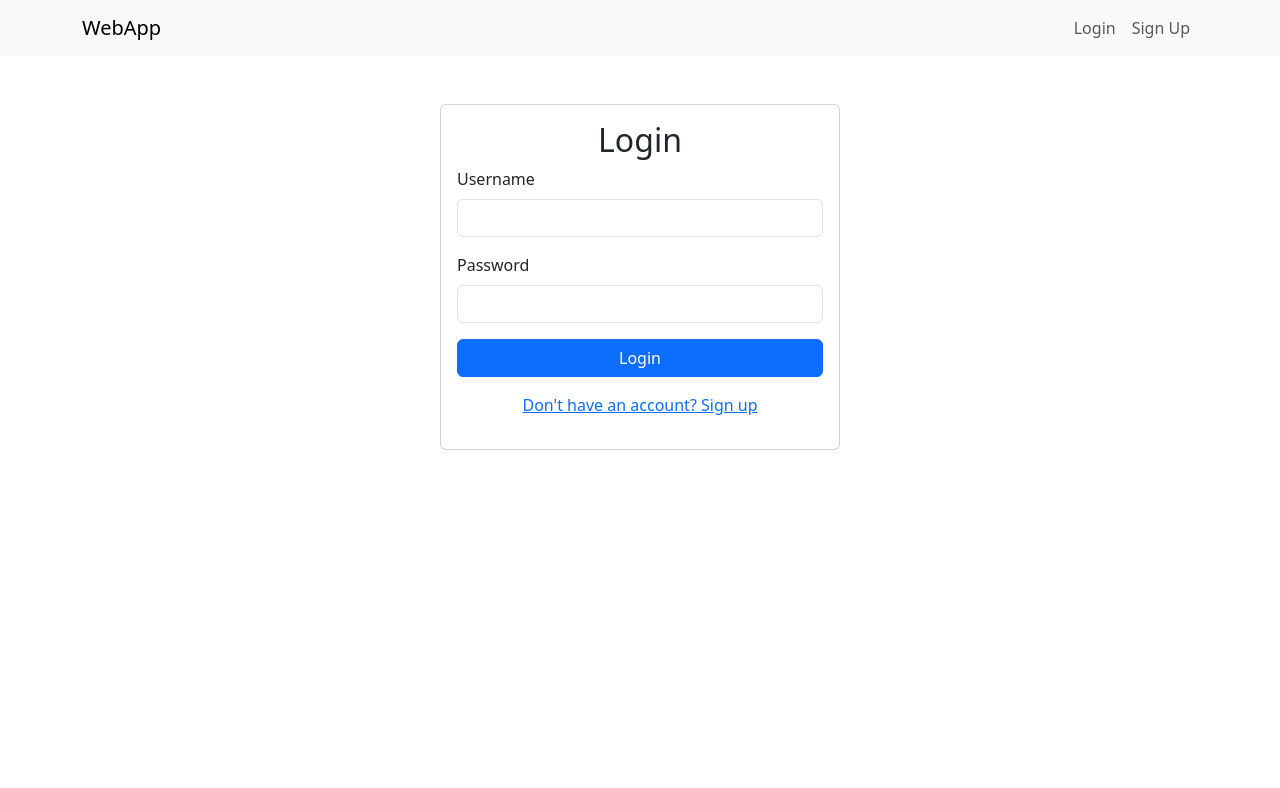
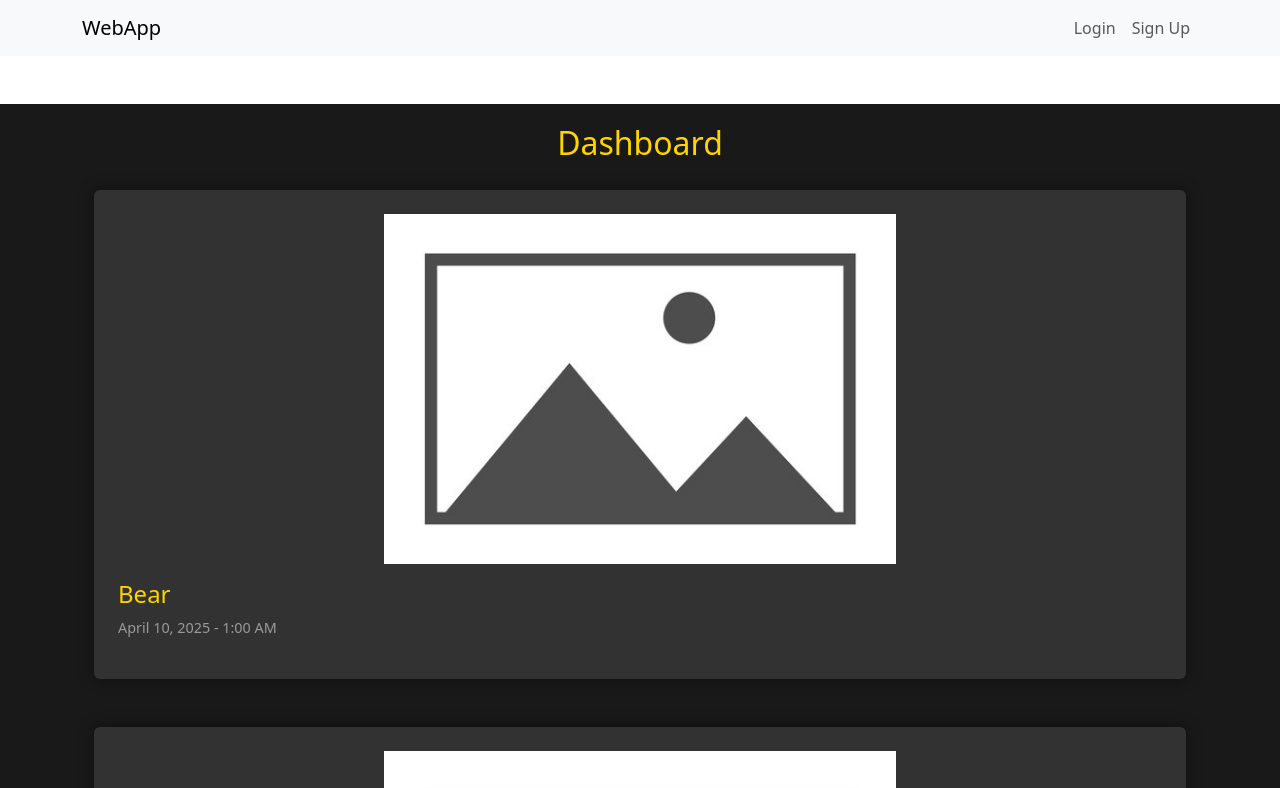
Before and after one commit to BryanM2204/BearDetection, a React (Create React App) app in the folder frontend/: page /dashboard in a window 1280 px wide. Before the commit this address led to /login. Shown: the top 788 px of the page. Built offline with nearby package versions, Linux system fonts and the light colour scheme; no server answers.

Commit message:
Dashboard with cards of 10 detections with placeholder images

```diff
--- a/frontend/src/components/ProtectedRoute.js
+++ b/frontend/src/components/ProtectedRoute.js
@@ -9,7 +9,7 @@ const ProtectedRoute = ({ children }) => {
     return <div>Loading...</div>; // Or show a spinner
   }
 
-  if (!isAuthenticated) {
+  if (isAuthenticated) {
     return <Navigate to="/login" replace />;
   }
 
--- a/frontend/src/pages/Dashboard.js
+++ b/frontend/src/pages/Dashboard.js
@@ -1,33 +1,50 @@
 import React, { useEffect, useState } from "react";
+import placeholder from '../images/placeholder.jpg'
 
 const Dashboard = () => {
   const [message, setMessage] = useState("");
   const [detections, setDetections] = useState([]);
 
-  useEffect(() => {
-    //fetch("/api/detections")
-    fetch("/api/dashboard")
-      .then((res) => res.json())
-      .then((data) => {
-        setMessage(data.message);
-        setDetections(data.detections);
-      })
-      .catch((err) => console.error("Error fetching dashboard data:", err));
-  }, []);
+  // useEffect(() => {
+  //   //fetch("/api/detections")
+  //   fetch("/api/dashboard")
+  //     .then((res) => res.json())
+  //     .then((data) => {
+  //       setMessage(data.message);
+  //       setDetections(data.detections);
+  //     })
+  //     .catch((err) => console.error("Error fetching dashboard data:", err));
+  // }, []);
+
+  const placeholderDetections = Array.from({ length: 10 }, (_, index) => ({
+    id: index + 1,
+    label: "Bear",
+    timestamp: `April ${10 - index}, 2025 - ${1 + index}:00 AM`,
+    image: placeholder
+  }));
 
   return (
-    <div className="container mt-5">
-      <h2 className="text-center">Dashboard</h2>
-      <p className="text-center">{message}</p>
-      <div className="row">
-        {detections.map((image, index) => (
-          <div key={index} className="col-md-4 mb-4 text-center">
-            <div className="card shadow p-2">
-              <img src={`/detections/${encodeURIComponent(image)}`} className="img-fluid border rounded" alt="Detection" />
-              <p className="mt-2 text-muted">{image}</p>
+    <div style={{ backgroundColor: "#191919", minHeight: "100vh", color: "white" }}>
+      <div className="container mt-5">
+        <h2 style={{ color: "#ffd400", padding: "20px"}} className="text-center">Dashboard</h2>
+          <div className="container">
+          {placeholderDetections.map((detection) => (
+            <div
+              key={detection.id}
+              className="mb-5 p-4 rounded"
+              style={{ backgroundColor: "#323232", boxShadow: "0 0 15px rgba(0,0,0,0.4)" }}
+            >
+              <img
+                src={detection.image}
+                alt={`Detection ${detection.id}`}
+                className="img-fluid rounded mb-3"
+                style={{ width: "100%", maxHeight: "350px", objectFit: "scale-down" }}
+              />
+              <h4 style={{ color: "#ffd400" }}>{detection.label}</h4>
+              <p className="text-white-50" style={{ fontSize: "0.9rem" }}>{detection.timestamp}</p>
             </div>
-          </div>
-        ))}
+          ))}
+        </div>
       </div>
     </div>
   );
```
Also changed, not shown: frontend/src/images/placeholder.jpg (added), 16 other files (tests, documents, lock files or other folders).
